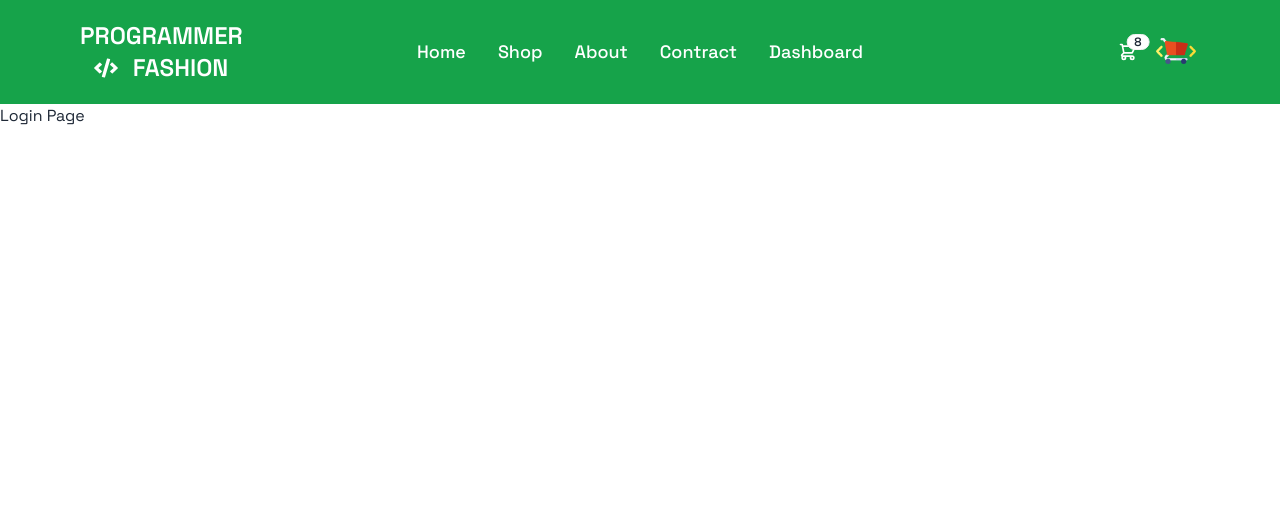
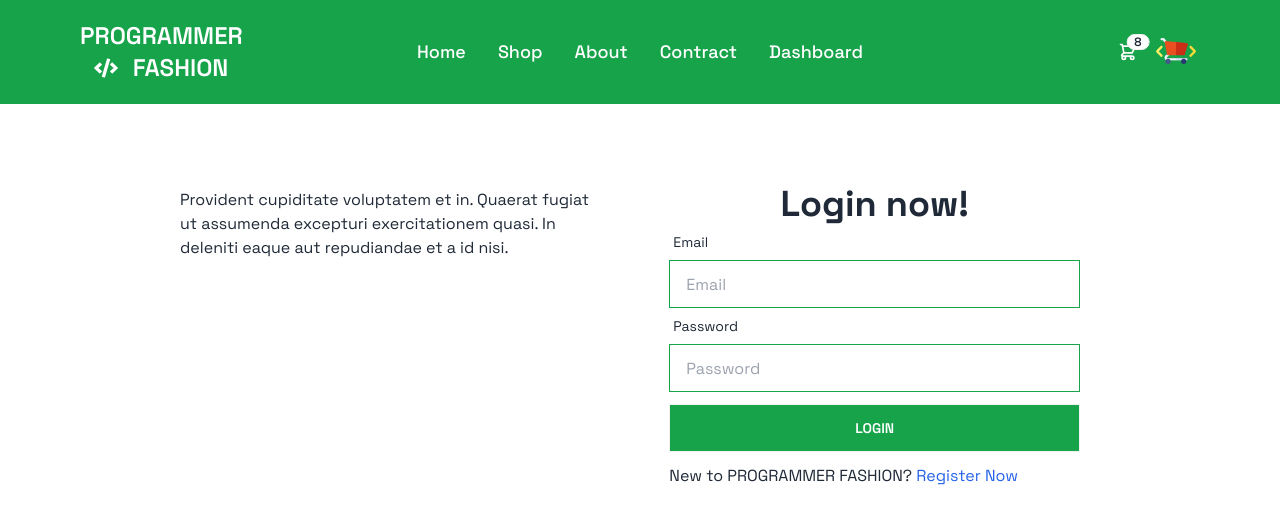
Before and after one commit to mfarhadattari/fashion-man-client, a React (Vite) app: page /login in a window 1280 px wide. Shown: the top 524 px of the page. Built offline with nearby package versions, Linux system fonts and the light colour scheme.

Commit message:
login ui

```diff
--- a/src/index.css
+++ b/src/index.css
@@ -6,3 +6,7 @@
 .green-btn {
   @apply btn rounded-none bg-green-600 text-white hover:bg-slate-950;
 }
+
+.green-input {
+  @apply input border border-green-600 rounded-none;
+}
--- /dev/null
+++ b/src/pages/Public/Account/LoginPage.jsx
@@ -0,0 +1,50 @@
+import { Link } from "react-router-dom";
+
+const LoginPage = () => {
+  return (
+    <main>
+      <section className="my-10">
+        <div className="flex flex-col-reverse md:flex-row w-full lg:w-3/4 p-5 gap-10 mx-auto">
+          <div className="text-center lg:text-left w-full">
+            <p className="py-6">
+              Provident cupiditate voluptatem et in. Quaerat fugiat ut assumenda
+              excepturi exercitationem quasi. In deleniti eaque aut repudiandae
+              et a id nisi.
+            </p>
+          </div>
+          <div className="p-5 w-full">
+            <h1 className="text-4xl text-center font-bold">Login now!</h1>
+            <form className="">
+              <div className="form-control">
+                <label className="label">
+                  <span className="label-text">Email</span>
+                </label>
+                <input
+                  type="email"
+                  placeholder="Email"
+                  className="green-input"
+                />
+              </div>
+              <div className="form-control">
+                <label className="label">
+                  <span className="label-text">Password</span>
+                </label>
+                <input
+                  type="password"
+                  placeholder="Password"
+                  className="green-input"
+                />
+              </div>
+              <div className="form-control mt-3">
+                <button className="green-btn">Login</button>
+              </div>
+              <p className="my-3 text-base">New to PROGRAMMER FASHION? <Link to="/registration" className="link link-hover text-blue-600">Register Now</Link></p>
+            </form>
+          </div>
+        </div>
+      </section>
+    </main>
+  );
+};
+
+export default LoginPage;
--- a/src/providers/ThemeProvider.jsx
+++ b/src/providers/ThemeProvider.jsx
@@ -39,7 +39,7 @@ const ThemeProvider = ({ children }) => {
 
   return (
     <ThemeContext.Provider value={{ isDark, handleTheme }}>
-      {children}
+      <div className={isDark ? "text-white" : ""}>{children}</div>
     </ThemeContext.Provider>
   );
 };
--- a/src/router/router.jsx
+++ b/src/router/router.jsx
@@ -7,6 +7,7 @@ import AboutPage from "../pages/Public/About/AboutPage";
 import ContractPage from "../pages/Public/Contract/ContractPage";
 import ProductDetailsPage from "../pages/Public/Shop/ProductDetailsPage";
 import DashboardLayout from "../layout/DashboardLayout";
+import LoginPage from "../pages/Public/Account/LoginPage";
 
 const router = createBrowserRouter([
   {
@@ -39,7 +40,7 @@ const router = createBrowserRouter([
       },
       {
         path: "/login",
-        element: <>Login Page</>,
+        element: <LoginPage></LoginPage>,
       },
       {
         path: "/registration",
```
